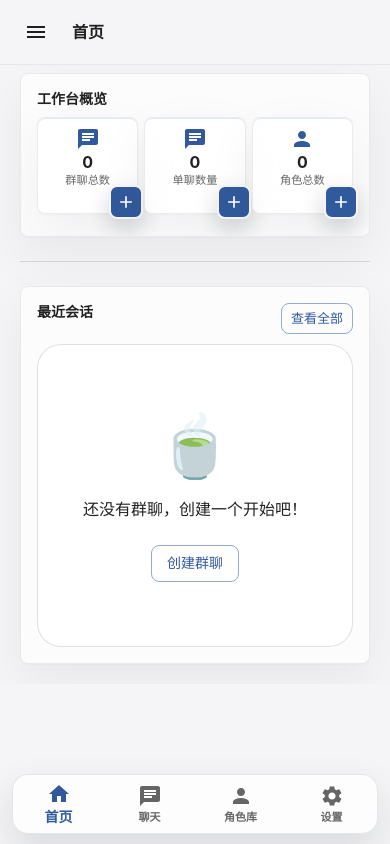
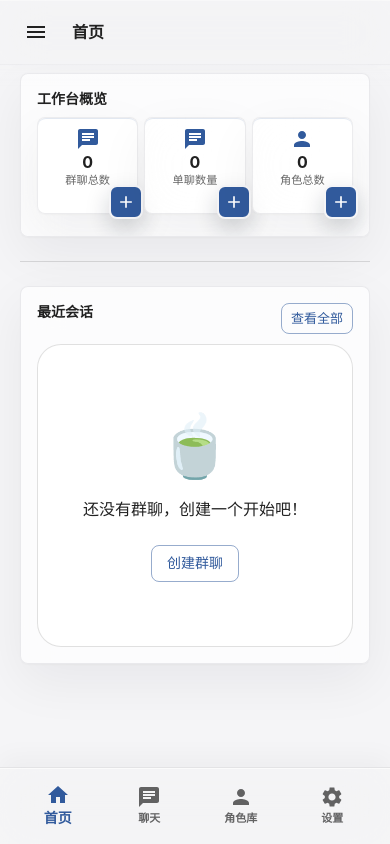
Before and after one commit to iwxyi/Pneumata-Client, a React (Vite) app: page / in a window 390 px wide. Built offline with nearby package versions, Linux system fonts and the light colour scheme.

Commit message:
Refine glass navigation surfaces

```diff
--- a/src/components/chat/ChatInput.tsx
+++ b/src/components/chat/ChatInput.tsx
@@ -53,23 +53,40 @@ export default function ChatInput({ mode, characterName, onSend, onClose, placeh
         display: 'flex',
         alignItems: 'flex-end',
         gap: 1,
-        p: 2,
+        px: { xs: 1.5, sm: 2 },
+        pt: 1.25,
         pb: 'calc(env(safe-area-inset-bottom, 0px) + 12px)',
         borderTop: '1px solid',
         borderColor: (theme) => theme.palette.mode === 'light' ? 'rgba(15,23,42,0.08)' : 'rgba(226,232,240,0.10)',
         bgcolor: (theme) => {
-          if (isSending) return theme.palette.mode === 'light' ? 'rgba(248,250,252,0.76)' : 'rgba(20,22,30,0.72)';
-          return theme.palette.mode === 'light' ? 'rgba(255,255,255,0.68)' : 'rgba(13,15,22,0.76)';
+          if (isSending) return theme.palette.mode === 'light' ? 'rgba(245,245,247,0.70)' : 'rgba(20,22,30,0.42)';
+          return theme.palette.mode === 'light' ? 'rgba(245,245,247,0.68)' : 'rgba(13,15,22,0.42)';
         },
-        backdropFilter: 'blur(22px) saturate(1.16)',
-        WebkitBackdropFilter: 'blur(22px) saturate(1.16)',
+        backdropFilter: (theme) => theme.palette.mode === 'light' ? 'blur(22px) saturate(0.96) brightness(1.015) contrast(0.92)' : 'blur(20px) saturate(0.90) brightness(0.84)',
+        WebkitBackdropFilter: (theme) => theme.palette.mode === 'light' ? 'blur(22px) saturate(0.96) brightness(1.015) contrast(0.92)' : 'blur(20px) saturate(0.90) brightness(0.84)',
         boxShadow: (theme) => theme.palette.mode === 'light'
-          ? '0 -14px 34px rgba(15,23,42,0.055), 0 1px 0 rgba(255,255,255,0.80) inset'
-          : '0 -16px 40px rgba(0,0,0,0.28), 0 1px 0 rgba(255,255,255,0.08) inset',
+          ? '0 -10px 24px rgba(15,23,42,0.035), 0 1px 0 rgba(255,255,255,0.58) inset'
+          : '0 -12px 30px rgba(0,0,0,0.12), 0 1px 0 rgba(255,255,255,0.09) inset',
         flexShrink: 0,
         opacity: isSending ? 0.72 : 1,
         pointerEvents: isSending ? 'none' : 'auto',
         position: 'relative',
+        '&::before': {
+          content: '""',
+          position: 'absolute',
+          left: 0,
+          right: 0,
+          top: -42,
+          height: 42,
+          pointerEvents: 'none',
+          backdropFilter: (theme) => theme.palette.mode === 'light' ? 'blur(32px) saturate(0.74) brightness(1.18) contrast(0.66)' : 'blur(20px) saturate(0.92) brightness(0.84)',
+          WebkitBackdropFilter: (theme) => theme.palette.mode === 'light' ? 'blur(32px) saturate(0.74) brightness(1.18) contrast(0.66)' : 'blur(20px) saturate(0.92) brightness(0.84)',
+          maskImage: 'linear-gradient(to top, rgba(0,0,0,0.68), rgba(0,0,0,0.20) 62%, transparent)',
+          WebkitMaskImage: 'linear-gradient(to top, rgba(0,0,0,0.68), rgba(0,0,0,0.20) 62%, transparent)',
+          background: (theme) => theme.palette.mode === 'light'
+            ? 'linear-gradient(rgba(245,245,247,0), rgba(245,245,247,0.18))'
+            : 'linear-gradient(rgba(10,10,15,0), rgba(10,10,15,0.12))',
+        },
       }}
     >
       {mode === 'speakAs' && onClose ? (
--- a/src/components/layout/AppLayout.tsx
+++ b/src/components/layout/AppLayout.tsx
@@ -7,6 +7,7 @@ import {
   ListItemButton,
   IconButton,
 } from '@mui/material';
+import type { Theme } from '@mui/material/styles';
 import MenuIcon from '@mui/icons-material/Menu';
 import ArrowBackIcon from '@mui/icons-material/ArrowBack';
 import { Outlet, useLocation } from 'react-router-dom';
@@ -34,6 +35,41 @@ function getRouteMeta(pathname: string) {
 const SIDEBAR_WIDTH = 280;
 const SIDEBAR_COLLAPSED_WIDTH = 72;
 
+function buildTopBarGlassSx(isFloating = false) {
+  return {
+    position: isFloating ? 'sticky' : 'absolute',
+    top: 0,
+    left: 0,
+    right: 0,
+    zIndex: 1198,
+    bgcolor: (theme: Theme) => theme.palette.mode === 'light' ? 'rgba(245,245,247,0.68)' : 'rgba(10,10,15,0.42)',
+    backdropFilter: (theme: Theme) => theme.palette.mode === 'light' ? 'blur(22px) saturate(0.96) brightness(1.015) contrast(0.92)' : 'blur(20px) saturate(0.90) brightness(0.84)',
+    WebkitBackdropFilter: (theme: Theme) => theme.palette.mode === 'light' ? 'blur(22px) saturate(0.96) brightness(1.015) contrast(0.92)' : 'blur(20px) saturate(0.90) brightness(0.84)',
+    borderBottom: '1px solid',
+    borderColor: (theme: Theme) => theme.palette.mode === 'light' ? 'rgba(15,23,42,0.035)' : 'rgba(226,232,240,0.055)',
+    boxShadow: (theme: Theme) => theme.palette.mode === 'light'
+      ? '0 1px 0 rgba(255,255,255,0.34) inset, 0 8px 18px rgba(15,23,42,0.010)'
+      : '0 1px 0 rgba(255,255,255,0.05) inset, 0 10px 22px rgba(0,0,0,0.10)',
+    transition: 'background-color 180ms ease, backdrop-filter 180ms ease, border-color 180ms ease, box-shadow 180ms ease',
+    '&::after': {
+      content: '""',
+      position: 'absolute',
+      left: 0,
+      right: 0,
+      bottom: -36,
+      height: 36,
+      pointerEvents: 'none',
+      backdropFilter: (theme: Theme) => theme.palette.mode === 'light' ? 'blur(32px) saturate(0.74) brightness(1.18) contrast(0.66)' : 'blur(18px) saturate(0.92) brightness(0.84)',
+      WebkitBackdropFilter: (theme: Theme) => theme.palette.mode === 'light' ? 'blur(32px) saturate(0.74) brightness(1.18) contrast(0.66)' : 'blur(18px) saturate(0.92) brightness(0.84)',
+      maskImage: 'linear-gradient(to bottom, rgba(0,0,0,0.72), rgba(0,0,0,0.22) 58%, transparent)',
+      WebkitMaskImage: 'linear-gradient(to bottom, rgba(0,0,0,0.72), rgba(0,0,0,0.22) 58%, transparent)',
+      background: (theme: Theme) => theme.palette.mode === 'light'
+        ? 'linear-gradient(rgba(245,245,247,0.18), rgba(245,245,247,0))'
+        : 'linear-gradient(rgba(10,10,15,0.12), rgba(10,10,15,0))',
+    },
+  };
+}
+
 export default function AppLayout() {
   const { t } = useTranslation();
   const location = useLocation();
@@ -49,7 +85,7 @@ export default function AppLayout() {
   const effectiveHeaderTitle = headerTitle ?? currentTitle;
   const showMobileTopBar = shouldShowMenuButton;
   const showDesktopTopBar = !shouldShowMenuButton;
-  const mainPaddingBottom = isMobile && !hideMobileBottomNav ? '78px' : 0;
+  const mainPaddingBottom = 0;
   const handleHeaderLeadingAction = () => {
     if (headerBackAction) {
       headerBackAction();
@@ -61,8 +97,7 @@ export default function AppLayout() {
   const mobileHeader = (
     <Box
       sx={{
-        position: 'relative',
-        top: 'auto',
+        ...buildTopBarGlassSx(false),
         zIndex: sidebarOpen ? 1099 : 1199,
         display: 'flex',
         alignItems: 'center',
@@ -70,11 +105,6 @@ export default function AppLayout() {
         gap: 2,
         px: 2,
         py: 1,
-        bgcolor: (theme) => theme.palette.mode === 'light' ? 'rgba(245,245,247,0.86)' : 'rgba(10,10,15,0.88)',
-        backdropFilter: 'blur(12px)',
-        borderBottom: 1,
-        borderColor: (theme) => theme.palette.mode === 'light' ? 'rgba(0,0,0,0.06)' : 'rgba(255,255,255,0.08)',
-        transition: 'background-color 180ms ease, backdrop-filter 180ms ease, border-color 180ms ease',
       }}
     >
       <Box sx={{ display: 'flex', alignItems: 'center', gap: 0.5, minWidth: 0 }}>
@@ -123,7 +153,7 @@ export default function AppLayout() {
   );
 
   const desktopHeader = (
-    <Box sx={{ display: 'flex', justifyContent: 'space-between', alignItems: 'center', px: 3, pt: 1, gap: 2 }}>
+    <Box sx={{ ...buildTopBarGlassSx(false), display: 'flex', justifyContent: 'space-between', alignItems: 'center', px: 3, py: 1, gap: 2 }}>
       <Box sx={{ display: 'flex', alignItems: 'center', gap: 1, minWidth: 0 }}>
         {headerBackAction ? (
           <IconButton
@@ -220,7 +250,12 @@ export default function AppLayout() {
           {showMobileTopBar ? mobileHeader : null}
           {showDesktopTopBar ? desktopHeader : null}
 
-          <Box sx={{ flex: 1, minHeight: 0, overflow: 'auto' }}>
+          <Box sx={{
+            flex: 1,
+            minHeight: 0,
+            overflow: 'auto',
+            pt: location.pathname.startsWith('/chats/') ? 0 : showMobileTopBar ? '65px' : showDesktopTopBar ? '49px' : 0,
+          }}>
             <Outlet />
           </Box>
 
--- a/src/components/layout/BottomNav.tsx
+++ b/src/components/layout/BottomNav.tsx
@@ -31,18 +31,39 @@ export default function BottomNav() {
     <Paper
       sx={{
         position: 'fixed',
-        bottom: 10,
-        left: 12,
-        right: 12,
+        left: 0,
+        right: 0,
+        bottom: 0,
         zIndex: 1200,
-        borderRadius: 2,
+        px: 1.5,
+        pt: 1,
+        pb: 'calc(env(safe-area-inset-bottom, 0px) + 10px)',
+        borderRadius: 0,
         overflow: 'hidden',
-        border: '1px solid',
-        borderColor: (theme) => theme.palette.mode === 'light' ? 'rgba(15,23,42,0.10)' : 'rgba(226,232,240,0.10)',
-        bgcolor: (theme) => theme.palette.mode === 'light' ? 'rgba(255,255,255,0.76)' : 'rgba(10,10,15,0.78)',
-        backdropFilter: 'blur(22px) saturate(1.12)',
-        WebkitBackdropFilter: 'blur(22px) saturate(1.12)',
-        boxShadow: (theme) => theme.palette.mode === 'light' ? '0 16px 38px rgba(15,23,42,0.12)' : '0 18px 46px rgba(0,0,0,0.38)',
+        borderTop: '1px solid',
+        borderColor: (theme) => theme.palette.mode === 'light' ? 'rgba(15,23,42,0.08)' : 'rgba(226,232,240,0.10)',
+        bgcolor: (theme) => theme.palette.mode === 'light' ? 'rgba(245,245,247,0.70)' : 'rgba(10,10,15,0.42)',
+        backdropFilter: (theme) => theme.palette.mode === 'light' ? 'blur(22px) saturate(0.96) brightness(1.015) contrast(0.92)' : 'blur(20px) saturate(0.90) brightness(0.84)',
+        WebkitBackdropFilter: (theme) => theme.palette.mode === 'light' ? 'blur(22px) saturate(0.96) brightness(1.015) contrast(0.92)' : 'blur(20px) saturate(0.90) brightness(0.84)',
+        boxShadow: (theme) => theme.palette.mode === 'light'
+          ? '0 -10px 24px rgba(15,23,42,0.035), 0 1px 0 rgba(255,255,255,0.54) inset'
+          : '0 -12px 30px rgba(0,0,0,0.12), 0 1px 0 rgba(255,255,255,0.08) inset',
+        '&::before': {
+          content: '""',
+          position: 'absolute',
+          left: 0,
+          right: 0,
+          top: -42,
+          height: 42,
+          pointerEvents: 'none',
+          backdropFilter: (theme) => theme.palette.mode === 'light' ? 'blur(32px) saturate(0.74) brightness(1.18) contrast(0.66)' : 'blur(20px) saturate(0.92) brightness(0.84)',
+          WebkitBackdropFilter: (theme) => theme.palette.mode === 'light' ? 'blur(32px) saturate(0.74) brightness(1.18) contrast(0.66)' : 'blur(20px) saturate(0.92) brightness(0.84)',
+          maskImage: 'linear-gradient(to top, rgba(0,0,0,0.68), rgba(0,0,0,0.20) 62%, transparent)',
+          WebkitMaskImage: 'linear-gradient(to top, rgba(0,0,0,0.68), rgba(0,0,0,0.20) 62%, transparent)',
+          background: (theme) => theme.palette.mode === 'light'
+            ? 'linear-gradient(rgba(245,245,247,0), rgba(245,245,247,0.18))'
+            : 'linear-gradient(rgba(10,10,15,0), rgba(10,10,15,0.12))',
+        },
       }}
       elevation={0}
     >
@@ -56,6 +77,7 @@ export default function BottomNav() {
         sx={{
           height: 58,
           bgcolor: 'transparent',
+          borderRadius: 1.5,
           '& .MuiBottomNavigationAction-root': {
             minWidth: 0,
             color: 'text.secondary',
--- a/src/pages/CharacterLibraryPage.tsx
+++ b/src/pages/CharacterLibraryPage.tsx
@@ -586,7 +586,7 @@ export default function CharacterLibraryPage() {
 
       </Box>
 
-      <Box sx={{ flex: 1, minHeight: 0, overflowY: 'auto', pr: 0.5, pb: { xs: 15, sm: 12 } }}>
+      <Box sx={{ flex: 1, minHeight: 0, overflowY: 'auto', pr: 0.5, pb: { xs: 'calc(env(safe-area-inset-bottom, 0px) + 96px)', sm: 12 } }}>
       {displayChars.length === 0 ? (
         <EmptyState
           icon="🎭"
--- a/src/pages/ChatListPage.tsx
+++ b/src/pages/ChatListPage.tsx
@@ -141,7 +141,7 @@ export default function ChatListPage() {
   const showDirectCreate = tab !== 2;
 
   return (
-    <Box sx={{ p: 3, pt: { xs: 1, sm: 1, md: 3 }, pb: { xs: 15, sm: 12 } }}>
+    <Box sx={{ p: 3, pt: { xs: 1, sm: 1, md: 3 }, pb: { xs: 'calc(env(safe-area-inset-bottom, 0px) + 96px)', sm: 12 } }}>
       <Stack spacing={1.25} sx={{ mb: 2 }}>
         <Collapse in={searchOpen} timeout={220} unmountOnExit>
           <TextField
--- a/src/pages/HomePage.tsx
+++ b/src/pages/HomePage.tsx
@@ -200,7 +200,7 @@ export default function HomePage() {
   ];
 
   return (
-    <Box sx={{ flex: 1, overflow: 'auto', p: { xs: 2.5, sm: 3, md: 3.5 }, pt: { xs: 1, sm: 1, md: 3 } }}>
+    <Box sx={{ flex: 1, overflow: 'auto', p: { xs: 2.5, sm: 3, md: 3.5 }, pt: { xs: 1, sm: 1, md: 3 }, pb: { xs: 'calc(env(safe-area-inset-bottom, 0px) + 96px)', sm: 3, md: 3.5 } }}>
       <PageSection spacing={3}>
         <SurfaceCard>
           <SectionHeader title="工作台概览" />
--- a/src/pages/SettingsPage.tsx
+++ b/src/pages/SettingsPage.tsx
@@ -26,7 +26,7 @@ import { PAPER_SURFACE_VARIANTS, type PaperSurfaceVariant } from '../types/artif
 import { migrateLegacyBrandStorageKeys } from '../constants/brand';
 
 function buildPageSx() {
-  return { p: { xs: 2.5, sm: 3, md: 3.5 }, pt: { xs: 1, sm: 1, md: 3 }, width: '100%', maxWidth: 960, mx: 'auto' };
+  return { p: { xs: 2.5, sm: 3, md: 3.5 }, pt: { xs: 1, sm: 1, md: 3 }, pb: { xs: 'calc(env(safe-area-inset-bottom, 0px) + 96px)', sm: 3, md: 3.5 }, width: '100%', maxWidth: 960, mx: 'auto' };
 }
 
 function buildToggleGroupSx() {
```
Also changed, not shown: src/components/character/CharacterForm.tsx (+16 -1 lines), src/components/chat/MessageList.tsx (+10 -2 lines), src/pages/ChatDetailPage.tsx (+14 -7 lines).
